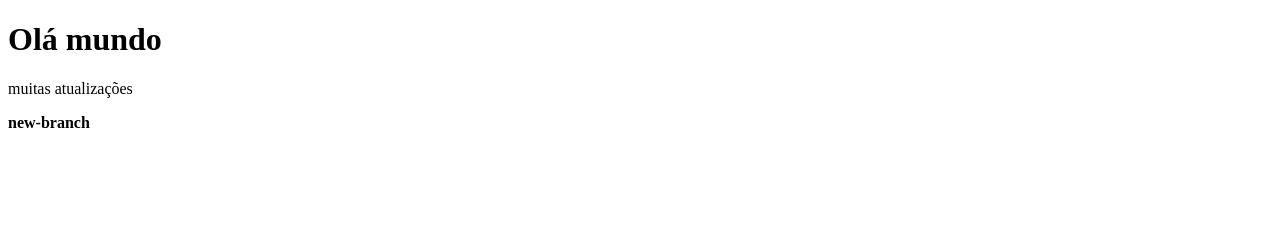
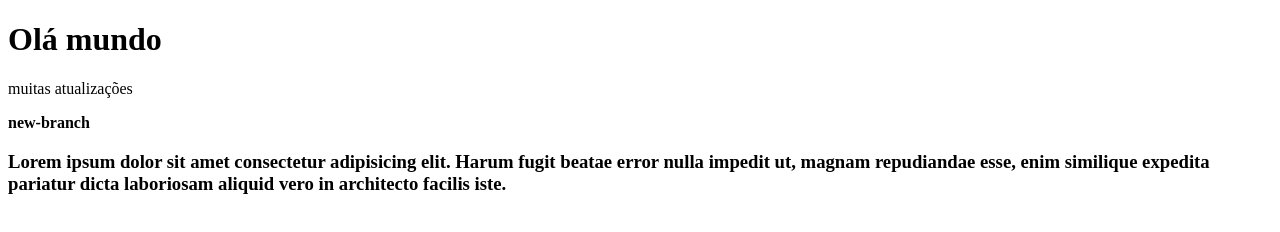
Before and after one commit to AlexSAssuncao/aulagit, a plain HTML site: page index.html in a window 1280 px wide. Drawn offline with Linux system fonts and the light colour scheme.

Commit message:
commit com lorem na new-branch

```diff
--- a/index.html
+++ b/index.html
@@ -9,5 +9,6 @@
     <h1>Olá mundo</h1>
     <p>muitas atualizações</p>
     <p><b>new-branch</b></p>
+    <h3>Lorem ipsum dolor sit amet consectetur adipisicing elit. Harum fugit beatae error nulla impedit ut, magnam repudiandae esse, enim similique expedita pariatur dicta laboriosam aliquid vero in architecto facilis iste.</h3>
 </body>
 </html>
```
